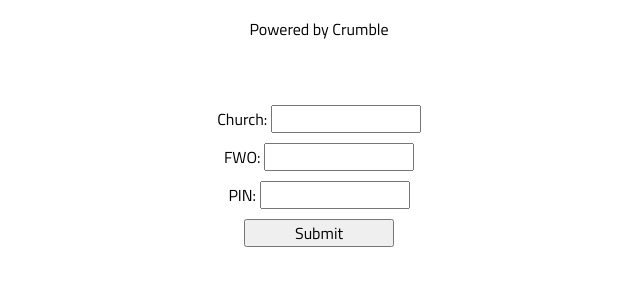
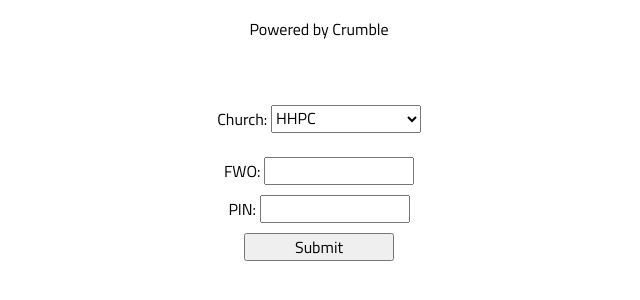
Before and after one commit to Crumble-Apps-and-Games/personal-givings-website, a plain HTML site: page docs/index.html in a window 1280 px wide. Shown: the part 130-430 px from the top of the page, without its empty margins (321-961 px from the left). Drawn offline with Linux system fonts and the light colour scheme; no server answers.

Commit message:
church selection now drop down

```diff
--- a/docs/index.html
+++ b/docs/index.html
@@ -16,8 +16,10 @@
     <br>
     <br>
     <label for="church_input">Church:</label>
-    <input type="text" name="church_input" id="church_input" class="text_input" />
-    <br>
+    <select name="church_input" id="church_input">
+        <option value="hhpc">HHPC</option>
+    </select>
+    <br><br>
     <label for="fwo_input">FWO:</label>
     <input type="text" name="fwo_input" id="fwo_input" class="text_input" />
     <br>
```
